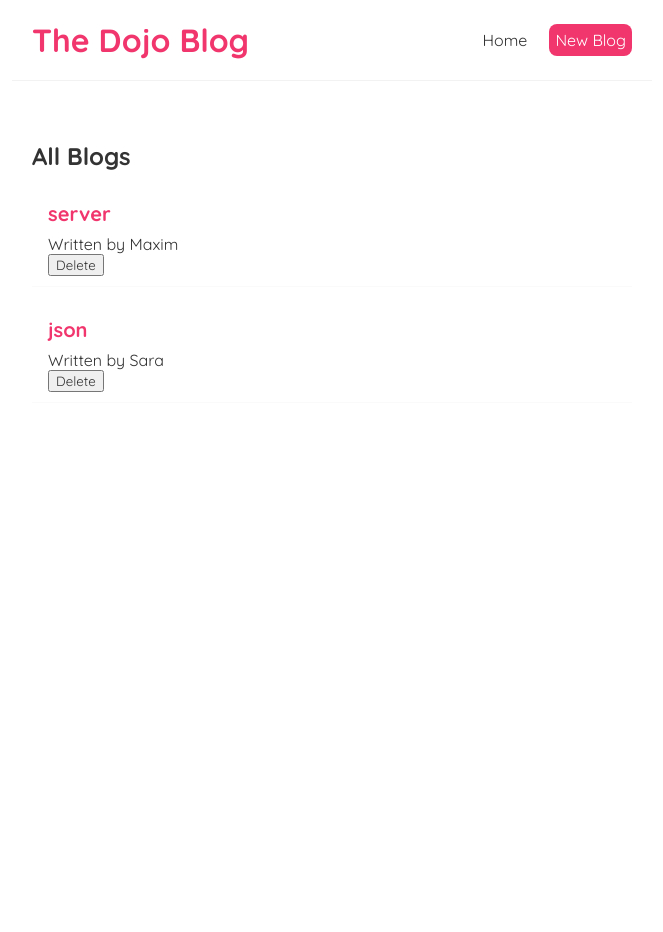
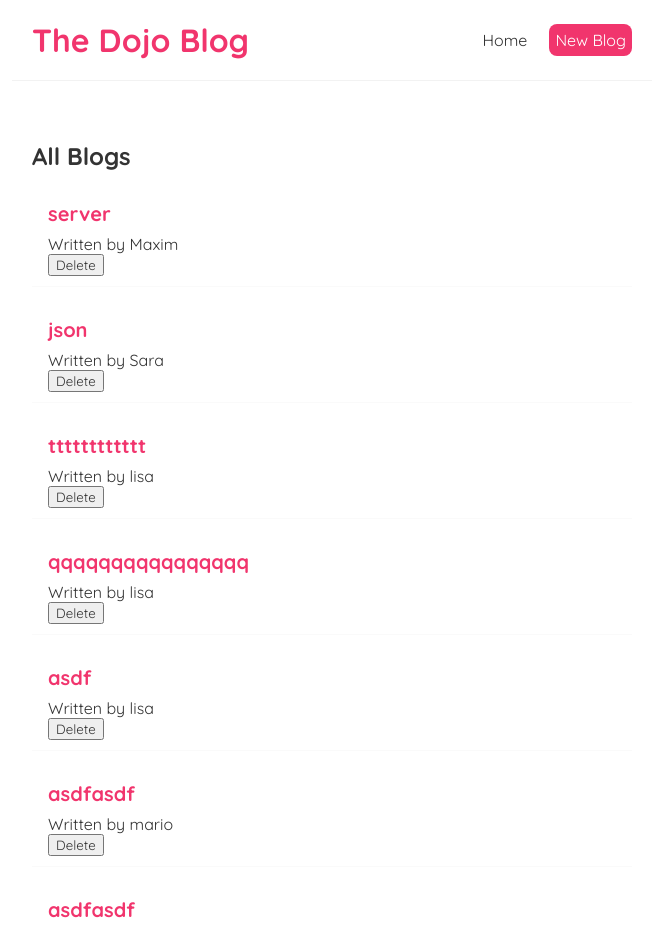
Before and after one commit to Bazjam/React-Axios-Get-Post-Put-Delete, a React (Create React App) app: page / in a window 1280 px wide. Shown: the top 932 px of the page, without its empty margins (308-971 px from the left). Before the commit the page ends 800 px from the top, so only its background shows below. Built offline with nearby package versions, Linux system fonts and the light colour scheme; data requests are answered from the project's data file.

Commit message:
useHistory forward to the Home page

```diff
--- a/db.json
+++ b/db.json
@@ -1,16 +1,196 @@
 {
   "blogs": [
     {
-      "id": 1,
       "title": "server",
+      "body": "Lorem ipsum dolor sit amet consectetur adipisicing elit. Nesciunt alias accusamus",
       "author": "Maxim",
-      "body": "Lorem ipsum dolor sit amet consectetur adipisicing elit. Nesciunt alias accusamus"
+      "id": 1
     },
     {
-      "id": 2,
       "title": "json",
+      "body": "Lorem ipsum dolor sit amet consectetur adipisicing elit. Nesciunt alias accusamus",
       "author": "Sara",
-      "body": "Lorem ipsum dolor sit amet consectetur adipisicing elit. Nesciunt alias accusamus"
+      "id": 2
+    },
+    {
+      "title": "tttttttttttt",
+      "body": "ttttttttttttttttttt",
+      "author": "lisa",
+      "id": 3
+    },
+    {
+      "title": "qqqqqqqqqqqqqqqq",
+      "body": "bbbbbbbbbbbbbbbbbbbb",
+      "author": "lisa",
+      "id": 4
+    },
+    {
+      "title": "asdf",
+      "body": "asdf",
+      "author": "lisa",
+      "id": 5
+    },
+    {
+      "title": "asdfasdf",
+      "body": "asdfasdf",
+      "author": "mario",
+      "id": 6
+    },
+    {
+      "title": "asdfasdf",
+      "body": "asdfasdf",
+      "author": "mario",
+      "id": 7
+    },
+    {
+      "title": "asdfasdf",
+      "body": "asdfasdf",
+      "author": "mario",
+      "id": 8
+    },
+    {
+      "title": "asdfasdf",
+      "body": "asdfasdf",
+      "author": "mario",
+      "id": 9
+    },
+    {
+      "title": "asdfasdf",
+      "body": "asdfasdf",
+      "author": "mario",
+      "id": 10
+    },
+    {
+      "title": "asdfasdf",
+      "body": "asdfasdf",
+      "author": "mario",
+      "id": 11
+    },
+    {
+      "title": "asdfasdf",
+      "body": "asdfasdf",
+      "author": "mario",
+      "id": 12
+    },
+    {
+      "title": "asdfasdf",
+      "body": "asdfasdf",
+      "author": "mario",
+      "id": 13
+    },
+    {
+      "title": "asdfasdf",
+      "body": "asdfasdf",
+      "author": "mario",
+      "id": 14
+    },
+    {
+      "title": "asdfasdf",
+      "body": "asdfasdf",
+      "author": "mario",
+      "id": 15
+    },
+    {
+      "title": "asdfasdf",
+      "body": "asdfasdf",
+      "author": "mario",
+      "id": 16
+    },
+    {
+      "title": "asdfasdf",
+      "body": "asdfasdf",
+      "author": "mario",
+      "id": 17
+    },
+    {
+      "title": "asdfasdf",
+      "body": "asdfasdf",
+      "author": "mario",
+      "id": 18
+    },
+    {
+      "title": "asdfasdf",
+      "body": "asdfasdf",
+      "author": "mario",
+      "id": 19
+    },
+    {
+      "title": "asdfasdf",
+      "body": "asdfasdf",
+      "author": "mario",
+      "id": 20
+    },
+    {
+      "title": "asdfasdf",
+      "body": "asdfasdf",
+      "author": "mario",
+      "id": 21
+    },
+    {
+      "title": "asdfasdf",
+      "body": "asdfasdf",
+      "author": "mario",
+      "id": 22
+    },
+    {
+      "title": "asdfasdf",
+      "body": "asdfasdf",
+      "author": "mario",
+      "id": 23
+    },
+    {
+      "title": "asdfasdf",
+      "body": "asdfasdf",
+      "author": "mario",
+      "id": 24
+    },
+    {
+      "title": "asdfasdf",
+      "body": "asdfasdf",
+      "author": "mario",
+      "id": 25
+    },
+    {
+      "title": "asdfasdf",
+      "body": "asdfasdf",
+      "author": "mario",
+      "id": 26
+    },
+    {
+      "title": "asdfasdf",
+      "body": "asdfasdf",
+      "author": "mario",
+      "id": 27
+    },
+    {
+      "title": "asdfasdf",
+      "body": "asdfasdf",
+      "author": "mario",
+      "id": 28
+    },
+    {
+      "title": "asdfasdf",
+      "body": "asdfasdf",
+      "author": "mario",
+      "id": 29
+    },
+    {
+      "title": "asdfasdf",
+      "body": "asdfasdf",
+      "author": "mario",
+      "id": 30
+    },
+    {
+      "title": "asdfasdf",
+      "body": "asdfasdf",
+      "author": "mario",
+      "id": 31
+    },
+    {
+      "title": "asdasdf",
+      "body": "asdfasdfasf",
+      "author": "lisa",
+      "id": 32
     }
   ]
 }
--- a/src/Create.jsx
+++ b/src/Create.jsx
@@ -1,16 +1,38 @@
+import axios from "axios";
 import { useState } from "react";
+import { useHistory } from "react-router-dom";
 
 const Create =() => {
 
   const [title, setTitle] = useState('');
   const [body, setBody] = useState('');
   const [author, setAuthor] = useState('Mario');
+  const [loading, setLoading] = useState(false);
+  const history = useHistory();
 
-console.log(title);
+  const handleSubmit = (e) => {
+    e.preventDefault();
+
+    setLoading(true)
+    setTimeout(()=>{
+
+      axios.post('http://localhost:8000/blogs', {
+        title,
+        body,
+        author
+      })
+      .then(function (response) {
+        console.log(response);
+        setLoading(false)
+        history.push("/")
+      })
+    },2000)
+  }
+
   return (
     <div className="create">
         <h2>Add a new Blog</h2>
-        <form>
+        <form onSubmit={handleSubmit}>
           <label>Blog title:</label>
           <input
             type="text"
@@ -23,7 +45,6 @@ console.log(title);
               required
               value={body}
               onChange={(e) => setBody(e.target.value)}/>
-        </form>
           <label>Blog author:</label>
           <select
           value={author}
@@ -32,7 +53,9 @@ console.log(title);
             <option value="mario">Mario</option>
             <option value="lisa">Lisa</option>
           </select>
-        <button>Add Block</button>
+          {!loading && <button>Add Block</button>}
+          {loading && <button disabled>Adding blog...</button>}
+        </form>
     </div>
   )
 }
```
Lines whose indentation alone changed are shown as unchanged.
